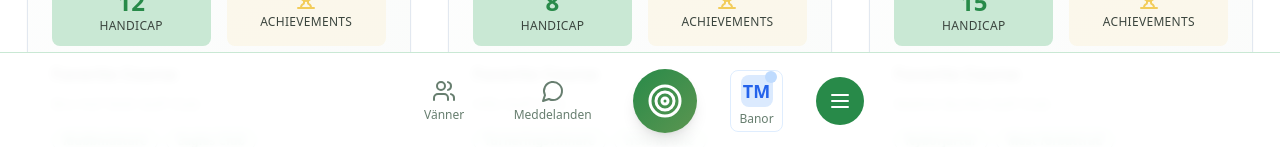
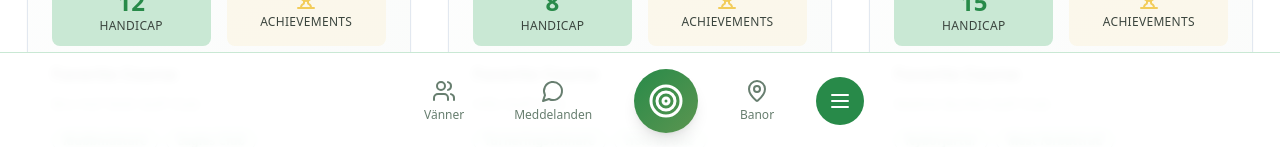
Before and after one commit to RilleB98/teemates, a React (Vite) app: page / in a window 1280 px wide. Shown: the part 651-798 px from the top of the page. Built offline with nearby package versions, Linux system fonts and the light colour scheme.

Commit message:
Reverted to commit 9f7c256f7b0c42a483532093d86dd0f9c9612001

```diff
--- a/src/components/Navigation.tsx
+++ b/src/components/Navigation.tsx
@@ -133,21 +133,10 @@ export const Navigation = ({ onMessagesClick }: NavigationProps) => {
             <Link to="/courses">
               <button className={`relative flex flex-col items-center space-y-1 px-2 py-1 rounded-lg transition-smooth ${
                 location.pathname === '/courses'
-                  ? 'text-white bg-gradient-to-r from-blue-600 to-blue-800 shadow-lg'
-                  : 'text-muted-foreground hover:text-blue-600 hover:bg-blue-50 border border-blue-200/50'
+                  ? 'text-golf-green bg-golf-green-light'
+                  : 'text-muted-foreground hover:text-golf-green hover:bg-golf-green-light/50'
               }`}>
-                <div className="relative">
-                  <div className={`w-8 h-8 rounded-lg flex items-center justify-center ${
-                    location.pathname === '/courses' ? 'bg-white/20' : 'bg-blue-100'
-                  }`}>
-                    <span className={`text-lg font-bold ${
-                      location.pathname === '/courses' ? 'text-white' : 'text-blue-600'
-                    }`}>TM</span>
-                  </div>
-                  <div className={`absolute -top-1 -right-1 w-3 h-3 rounded-full ${
-                    location.pathname === '/courses' ? 'bg-yellow-400' : 'bg-blue-200'
-                  }`}></div>
-                </div>
+                <MapPin className="w-5 h-5 sm:w-6 sm:h-6" />
                 <span className="text-xs font-medium">Banor</span>
               </button>
             </Link>
```
